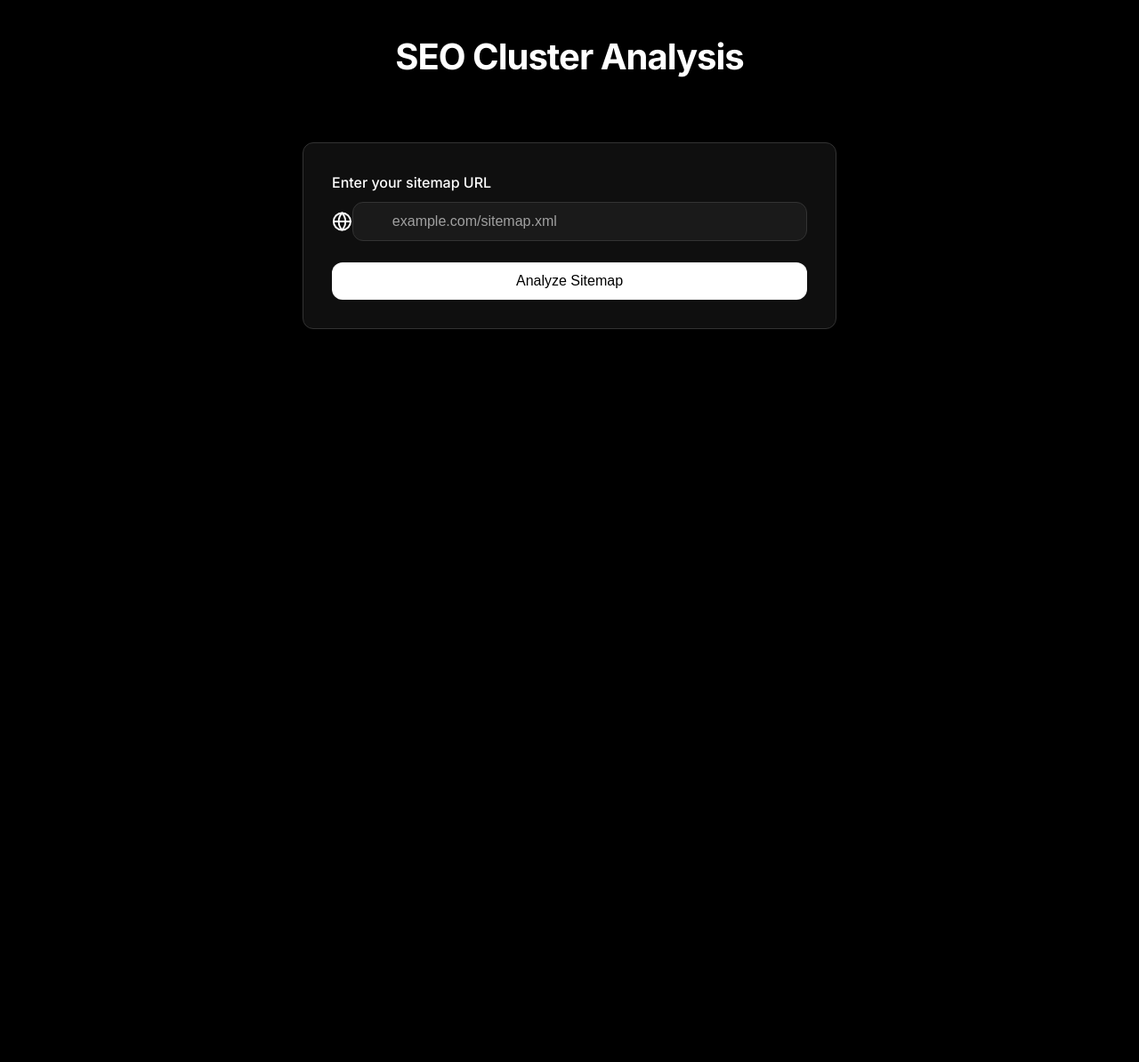
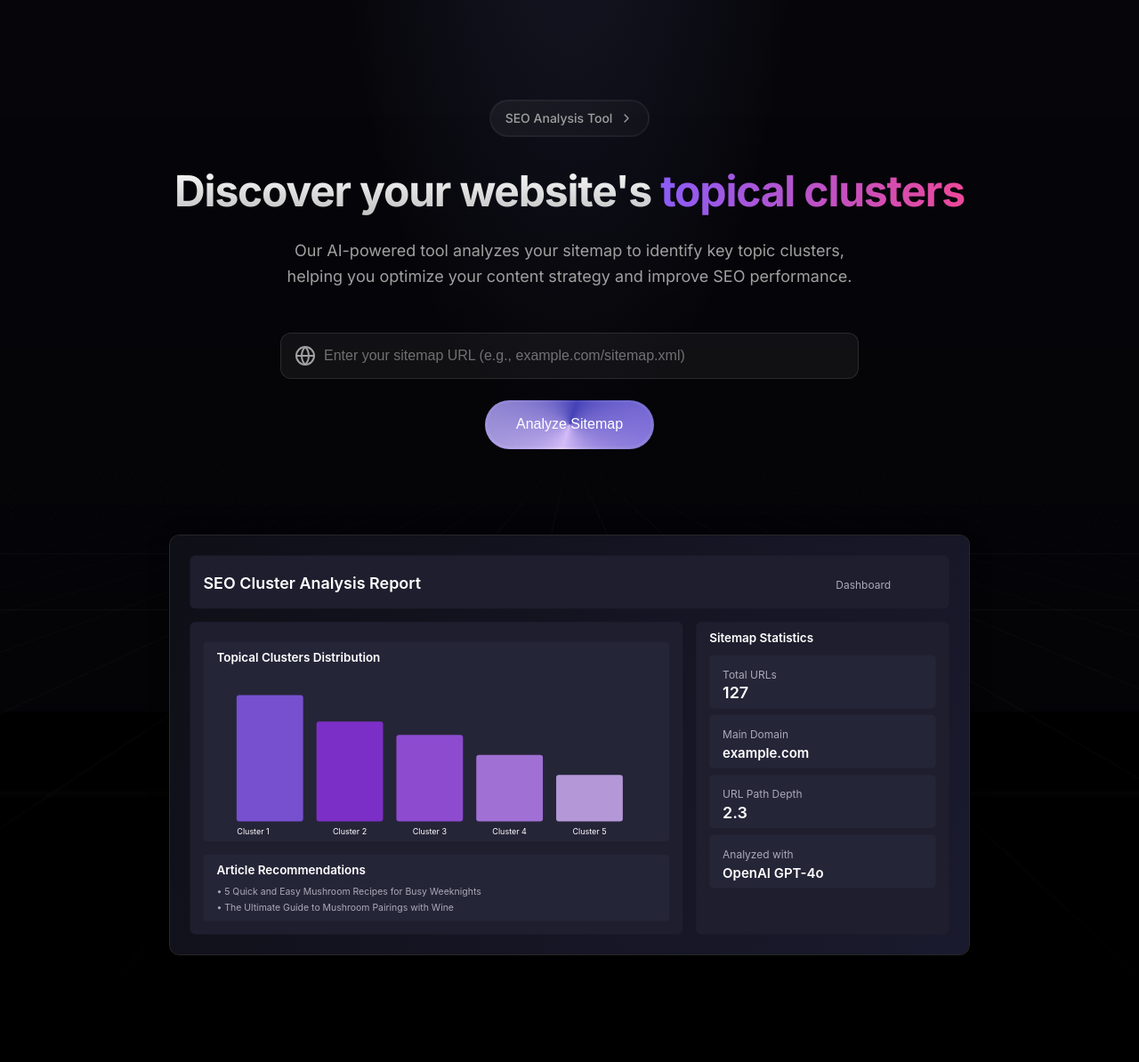
Before and after one commit to alainprocs/SitemapSageAI, a Flask app: page / in a window 1280 px wide. Shown: the whole page at 89% size. Before the commit the page ends 370 px from the top, so only its background shows below. Run offline with Flask 3, Linux system fonts and the light colour scheme.

Commit message:
Update UI to include a retro grid hero section and modern styling.
Replit-Commit-Author: Agent
Replit-Commit-Session-Id: 2e48759c-7beb-4c8a-9a9c-5c2b336aed29
Replit-Commit-Screenshot-Url: https://storage.googleapis.com/screenshot-production-us-central1/d3bb2160-c22c-435c-a9b5-68800a82dc7b/55c57252-cfa0-480b-8346-7754acc91617.jpg

```diff
--- a/static/css/custom.css
+++ b/static/css/custom.css
@@ -1,4 +1,4 @@
-/* Modern UI styling based on Shadcn/UI aesthetic */
+/* Modern UI styling based on Shadcn/UI aesthetic with retro grid hero section */
 :root {
     --background: #000000;
     --foreground: #ffffff;
@@ -14,6 +14,15 @@
     --input: #1a1a1a;
     --ring: #333333;
     --radius: 0.75rem;
+
+    /* Hero section specific variables */
+    --grid-angle: 65deg;
+    --cell-size: 60px;
+    --grid-opacity: 0.4;
+    --light-line-color: rgba(128, 128, 128, 0.3);
+    --dark-line-color: rgba(74, 74, 74, 0.3);
+    --gradient-from: rgb(120, 119, 198);
+    --gradient-to: rgba(255, 255, 255, 0);
 }
 
 * {
@@ -30,109 +39,266 @@ body.modern-ui {
     line-height: 1.6;
 }
 
-.container {
+/* Hero Section */
+.hero-section-container {
+    position: relative;
+    min-height: 100vh;
+    width: 100%;
+    overflow: hidden;
+}
+
+.hero-bg-gradient {
+    position: absolute;
+    top: 0;
+    z-index: 0;
+    height: 100vh;
+    width: 100vw;
+    background-color: rgba(120, 119, 198, 0.05);
+    background-image: radial-gradient(ellipse 20% 80% at 50% -20%, rgba(120, 119, 198, 0.15), rgba(255, 255, 255, 0));
+}
+
+/* Retro Grid Animation */
+.retro-grid {
+    position: absolute;
+    top: 0;
+    left: 0;
+    right: 0;
+    bottom: 0;
+    z-index: 0;
+    pointer-events: none;
+    opacity: var(--grid-opacity);
+    perspective: 200px;
+}
+
+.grid-inner {
+    position: absolute;
+    inset: 0;
+    transform: rotateX(var(--grid-angle));
+}
+
+.grid-lines {
+    position: absolute;
+    height: 300vh;
+    width: 600vw;
+    inset: 0 0px;
+    margin-left: -200%;
+    transform-origin: 100% 0 0;
+    background-image:
+        linear-gradient(to right, var(--light-line-color) 1px, transparent 0),
+        linear-gradient(to bottom, var(--light-line-color) 1px, transparent 0);
+    background-size: var(--cell-size) var(--cell-size);
+    background-repeat: repeat;
+    animation: grid-animation 20s linear infinite;
+}
+
+.grid-fade {
+    position: absolute;
+    inset: 0;
+    background: linear-gradient(to top, var(--background) 0%, transparent 90%);
+}
+
+@keyframes grid-animation {
+    0% {
+        transform: translateY(-50vh);
+    }
+    100% {
+        transform: translateY(50vh);
+    }
+}
+
+/* Hero Content */
+.hero-content {
+    position: relative;
+    z-index: 10;
     max-width: 1200px;
     margin: 0 auto;
-    padding: 2rem 1rem;
+    padding: 7rem 1rem;
+    text-align: center;
+    display: flex;
+    flex-direction: column;
+    align-items: center;
 }
 
-header {
-    text-align: center;
+/* Hero Tag */
+.hero-tag {
+    display: inline-flex;
+    align-items: center;
+    background: linear-gradient(to right, rgba(255, 255, 255, 0.05), rgba(128, 128, 128, 0.05));
+    border: 2px solid rgba(255, 255, 255, 0.05);
+    border-radius: 2rem;
+    padding: 0.5rem 1rem;
     margin-bottom: 2rem;
+    font-size: 0.875rem;
+    font-weight: 500;
+    color: var(--muted-foreground);
 }
 
-header h1 {
-    font-size: 2.5rem;
+.tag-icon {
+    width: 16px;
+    height: 16px;
+    margin-left: 0.5rem;
+}
+
+/* Hero Title */
+.hero-title {
+    font-size: 3rem;
+    line-height: 1.2;
     font-weight: 700;
     letter-spacing: -0.025em;
-    margin-bottom: 0.5rem;
+    margin-bottom: 1.5rem;
+    max-width: 900px;
 }
 
-.hero-section {
-    display: flex;
-    justify-content: center;
-    align-items: center;
-    padding: 2rem 0;
+@media (max-width: 768px) {
+    .hero-title {
+        font-size: 2rem;
+    }
+
+    .hero-description {
+        font-size: 1rem;
+    }
+
+    .hero-content {
+        padding: 4rem 1rem;
+    }
+
+    .hero-tag {
+        font-size: 0.75rem;
+    }
 }
 
-.card {
-    background-color: var(--card);
-    border-radius: var(--radius);
-    border: 1px solid var(--border);
-    padding: 2rem;
-    width: 100%;
-    max-width: 600px;
-    box-shadow: 0 4px 12px rgba(0, 0, 0, 0.1);
+.title-regular {
+    background: linear-gradient(180deg, #fff 0%, rgba(255, 255, 255, 0.75) 100%);
+    -webkit-background-clip: text;
+    background-clip: text;
+    color: transparent;
 }
 
-.form-group {
-    margin-bottom: 1.5rem;
+.title-gradient {
+    background: linear-gradient(to right, #8B5CF6, #EC4899);
+    -webkit-background-clip: text;
+    background-clip: text;
+    color: transparent;
 }
 
-.form-group label {
-    display: block;
-    margin-bottom: 0.5rem;
-    font-weight: 500;
-    color: var(--foreground);
+/* Hero Description */
+.hero-description {
+    max-width: 650px;
+    margin: 0 auto 3rem auto;
+    color: var(--muted-foreground);
+    font-size: 1.125rem;
 }
 
-.input-wrapper {
+/* CTA Container */
+.cta-container {
+    width: 100%;
+    max-width: 650px;
+    margin-bottom: 4rem;
+}
+
+/* Hero Image */
+.hero-image {
+    width: 100%;
+    max-width: 900px;
+    margin-top: 2rem;
+}
+
+.dashboard-preview {
+    width: 100%;
+    height: auto;
+    border-radius: var(--radius);
+    border: 1px solid rgba(255, 255, 255, 0.1);
+    box-shadow: 0 4px 30px rgba(0, 0, 0, 0.1);
+    background-color: var(--card);
+    transition: transform 0.3s ease;
+}
+
+.dashboard-preview:hover {
+    transform: translateY(-5px);
+}
+
+/* Hero Form */
+.hero-form {
+    display: flex;
+    flex-direction: column;
+    gap: 1.5rem;
+}
+
+.input-container {
     position: relative;
-    display: flex;
-    align-items: center;
     width: 100%;
 }
 
-.input-wrapper i {
+.input-icon {
     position: absolute;
     left: 1rem;
+    top: 50%;
+    transform: translateY(-50%);
     color: var(--muted-foreground);
 }
 
-input[type="text"] {
-    background-color: var(--input);
+.hero-input {
+    width: 100%;
+    background-color: rgba(255, 255, 255, 0.05);
+    border: 1px solid rgba(255, 255, 255, 0.1);
+    border-radius: var(--radius);
+    padding: 1rem 1rem 1rem 3rem;
+    font-size: 1rem;
     color: var(--foreground);
-    border: 1px solid var(--border);
-    border-radius: var(--radius);
-    padding: 0.75rem 0.75rem 0.75rem 2.75rem;
-    width: 100%;
-    font-size: 1rem;
-    transition: all 0.2s ease;
-    outline: none;
+    transition: all 0.3s ease;
 }
 
-input[type="text"]:focus {
-    border-color: var(--primary);
-    box-shadow: 0 0 0 2px rgba(255, 255, 255, 0.1);
+.hero-input:focus {
+    outline: none;
+    border-color: rgba(139, 92, 246, 0.5);
+    box-shadow: 0 0 0 2px rgba(139, 92, 246, 0.2);
 }
 
-input[type="text"]::placeholder {
-    color: var(--muted-foreground);
+.hero-input::placeholder {
+    color: rgba(255, 255, 255, 0.4);
 }
 
-.button {
-    background-color: var(--primary);
-    color: var(--primary-foreground);
-    border: none;
-    border-radius: var(--radius);
-    padding: 0.75rem 1.5rem;
+/* Button with glow effect */
+.cta-button-wrapper {
+    position: relative;
+    display: inline-block;
+    overflow: hidden;
+    border-radius: 9999px;
+    padding: 1.5px;
+    margin: 0 auto;
+}
+
+.button-glow {
+    position: absolute;
+    inset: -1000%;
+    background: conic-gradient(from 90deg at 50% 50%, #E2CBFF 0%, #393BB2 50%, #E2CBFF 100%);
+    animation: spin 2s linear infinite;
+}
+
+.hero-button {
+    position: relative;
+    z-index: 1;
+    display: inline-flex;
+    align-items: center;
+    justify-content: center;
+    background: linear-gradient(to right, rgba(128, 128, 128, 0.1), rgba(139, 92, 246, 0.2));
+    color: var(--foreground);
+    border: 1px solid rgba(255, 255, 255, 0.1);
+    border-radius: 9999px;
+    padding: 1rem 2rem;
     font-size: 1rem;
     font-weight: 500;
     cursor: pointer;
-    transition: all 0.2s ease;
-    display: flex;
-    align-items: center;
-    justify-content: center;
-    width: 100%;
+    transition: all 0.3s ease;
 }
 
-.button:hover {
-    opacity: 0.9;
+.hero-button:hover {
+    background: linear-gradient(to right, rgba(128, 128, 128, 0.15), rgba(139, 92, 246, 0.3));
 }
 
-.button:disabled {
-    opacity: 0.5;
-    cursor: not-allowed;
+@keyframes spin {
+    0% { transform: rotate(0deg); }
+    100% { transform: rotate(360deg); }
 }
 
 .alert {
--- a/templates/index.html
+++ b/templates/index.html
@@ -4,7 +4,7 @@
     <meta charset="UTF-8">
     <meta name="viewport" content="width=device-width, initial-scale=1.0">
     <title>SEO Cluster Analysis</title>
-    <!-- Inter Font -->
+    <!-- Geist Font -->
     <link rel="stylesheet" href="https://fonts.googleapis.com/css2?family=Inter:wght@300;400;500;600;700&display=swap">
     <!-- Chart.js -->
     <script src="https://cdn.jsdelivr.net/npm/chart.js"></script>
@@ -14,14 +14,40 @@
     <link rel="stylesheet" href="{{ url_for('static', filename='css/custom.css') }}">
 </head>
 <body class="modern-ui">
-    <div class="container">
-        <header>
-            <h1>SEO Cluster Analysis</h1>
-        </header>
+    <!-- Hero Section -->
+    <div class="hero-section-container">
+        <!-- Background gradient -->
+        <div class="hero-bg-gradient"></div>
 
-        <main>
-            <div class="hero-section">
-                <div class="card">
+        <!-- Grid Animation -->
+        <div class="retro-grid">
+            <div class="grid-inner">
+                <div class="grid-lines"></div>
+            </div>
+            <div class="grid-fade"></div>
+        </div>
+
+        <div class="hero-content">
+            <!-- Small tag at top -->
+            <div class="hero-tag">
+                <span>SEO Analysis Tool</span>
+                <i data-lucide="chevron-right" class="tag-icon"></i>
+            </div>
+
+            <!-- Main heading -->
+            <h1 class="hero-title">
+                <span class="title-regular">Discover your website's </span>
+                <span class="title-gradient">topical clusters</span>
+            </h1>
+
+            <!-- Description -->
+            <p class="hero-description">
+                Our AI-powered tool analyzes your sitemap to identify key topic clusters,
+                helping you optimize your content strategy and improve SEO performance.
+            </p>
+
+            <!-- CTA Section with form -->
+            <div class="cta-container">
                 {% with messages = get_flashed_messages(with_categories=true) %}
                     {% if messages %}
                         {% for category, message in messages %}
@@ -30,24 +56,36 @@
                     {% endif %}
                 {% endwith %}
 
-                    <form id="sitemap-form" action="{{ url_for('analyze') }}" method="post">
-                        <div class="form-group">
-                            <label for="sitemap_url">Enter your sitemap URL</label>
-                            <div class="input-wrapper">
-                                <i data-lucide="globe"></i>
-                                <input type="text" id="sitemap_url" name="sitemap_url"
-                                       placeholder="example.com/sitemap.xml" required>
-                            </div>
+                <form id="sitemap-form" action="{{ url_for('analyze') }}" method="post" class="hero-form">
+                    <div class="input-container">
+                        <i data-lucide="globe" class="input-icon"></i>
+                        <input
+                            type="text"
+                            id="sitemap_url"
+                            name="sitemap_url"
+                            placeholder="Enter your sitemap URL (e.g., example.com/sitemap.xml)"
+                            required
+                            class="hero-input"
+                        >
                     </div>
 
-                        <button type="submit" id="submit-button" class="button">
+                    <div class="cta-button-wrapper">
+                        <span class="button-glow"></span>
+                        <button type="submit" id="submit-button" class="hero-button">
                             <span>Analyze Sitemap</span>
                             <span id="loading-indicator" class="spinner-loader hidden"></span>
                         </button>
+                    </div>
                 </form>
             </div>
+
+            <!-- Example image -->
+            <div class="hero-image">
+                <img src="{{ url_for('static', filename='images/seo-report-dark.svg') }}"
+                     alt="SEO Cluster Analysis Report"
+                     class="dashboard-preview">
             </div>
-        </main>
+        </div>
     </div>
 
     <!-- Custom JavaScript -->
```
Also changed, not shown: attached_assets/Pasted-Build-this-as-my-initial-prototype-Copy-paste-this-component-to-components-ui-folder-tsx-compo-1744174309716.txt (added, +173 -0 lines), static/images/seo-report-dark.svg (added). Lines whose indentation alone changed are shown as unchanged.
